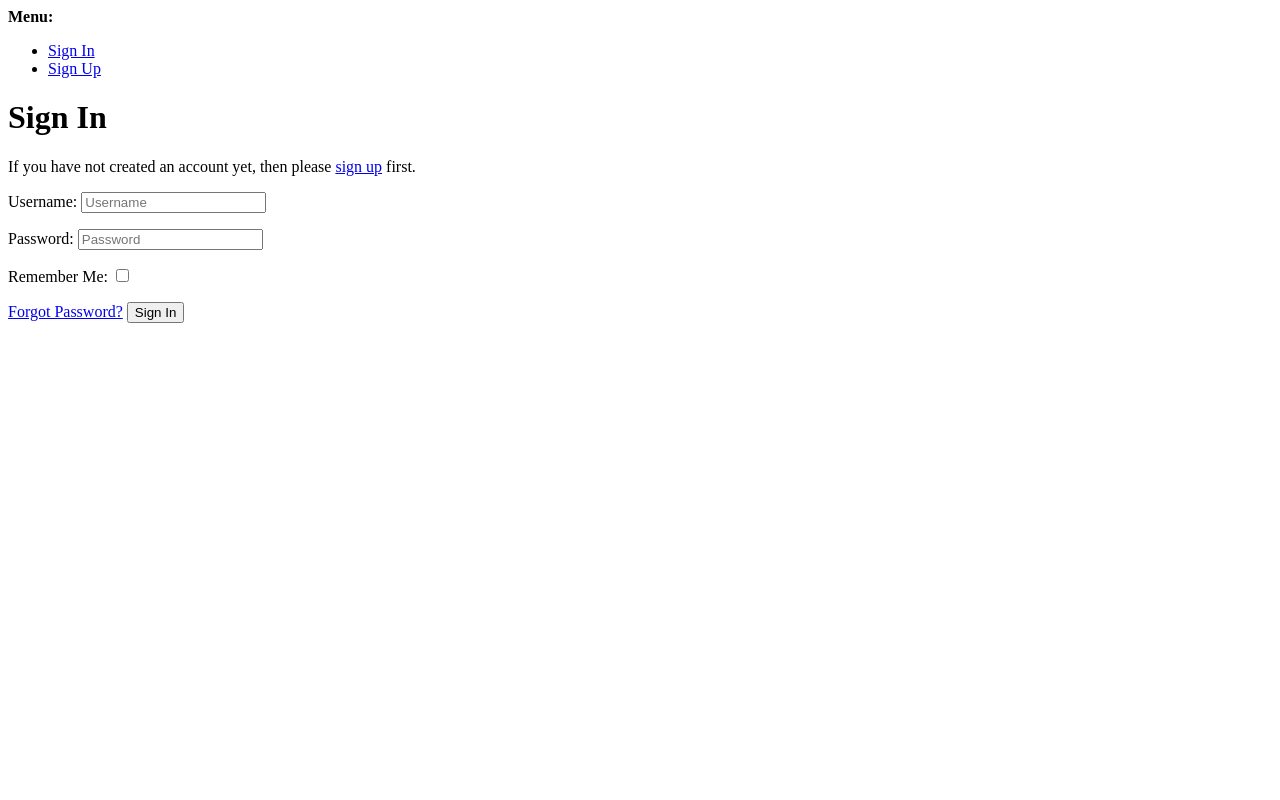
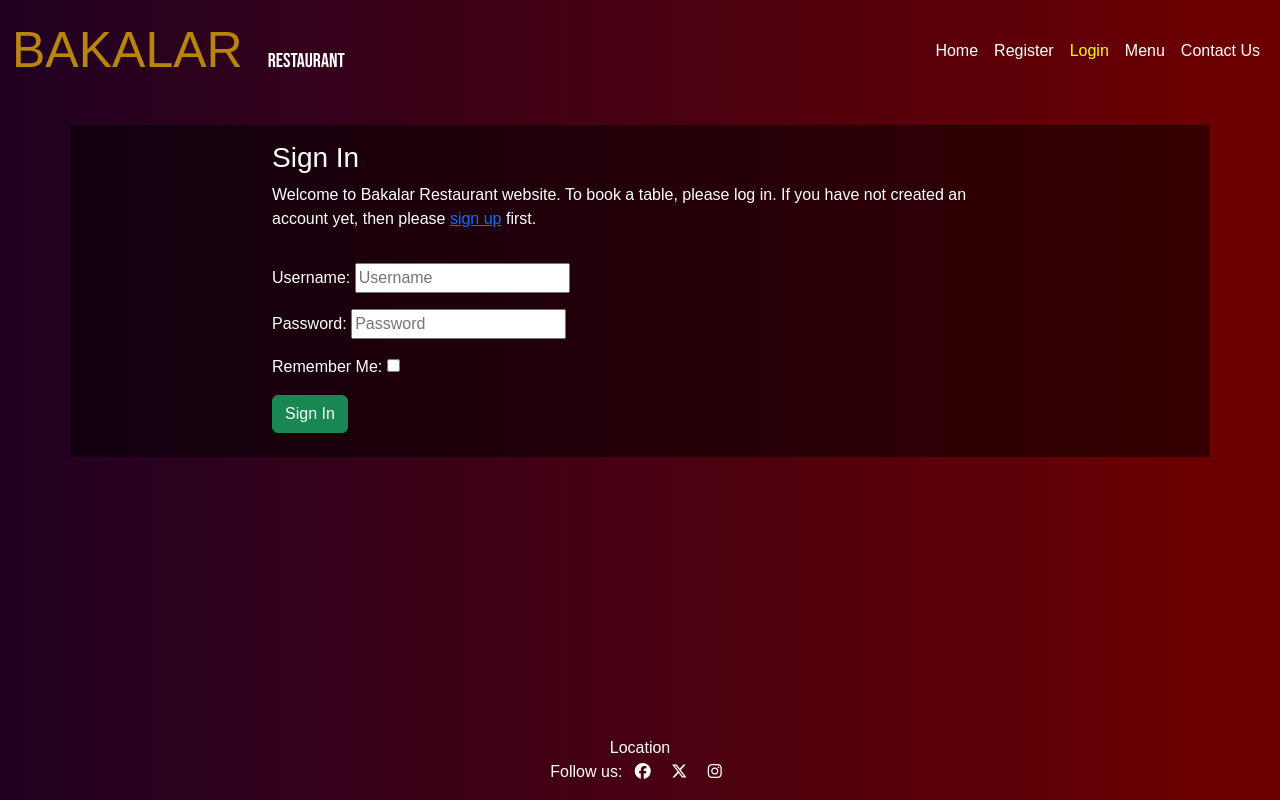
Before and after one commit to MiguelSanLeon/Bakalar-booking-app, a Django app: page /accounts/login/ in a window 1280 px wide. Run offline with Django 3.2, Linux system fonts and the light colour scheme; some libraries are stand-ins or nearby versions; some web fonts are replaced.

Commit message:
Fix Signup, login and logout html files

```diff
--- a/templates/account/login.html
+++ b/templates/account/login.html
@@ -1,4 +1,4 @@
-{% extends "account/base.html" %}
+{% extends "base.html" %}
 
 {% load i18n %}
 {% load account socialaccount %}
@@ -7,31 +7,21 @@
 
 {% block content %}
 
-<h1>{% trans "Sign In" %}</h1>
+<div class="container bg-custom my-4 pb-4">
+    <div class="row">
+        <div class="col-md-8 mt-3 offset-md-2">
 
-{% get_providers as socialaccount_providers %}
+            <h3>{% trans "Sign In" %}</h3>
 
-{% if socialaccount_providers %}
-<p>{% blocktrans with site.name as site_name %}Please sign in with one
-of your existing third party accounts. Or, <a href="{{ signup_url }}">sign up</a>
-for a {{ site_name }} account and sign in below:{% endblocktrans %}</p>
-
-<div class="socialaccount_ballot">
-
-  <ul class="socialaccount_providers">
-    {% include "socialaccount/snippets/provider_list.html" with process="login" %}
-  </ul>
-
-  <div class="login-or">{% trans 'or' %}</div>
-
+            <p>{% blocktrans %}Welcome to Bakalar Restaurant website. To book a
+              table, please log in. If you
+              have not created an account yet, then please
+              <a href="{{ signup_url }}">sign up</a> first.{% endblocktrans %}
+            </p>
         </div>
-
-{% include "socialaccount/snippets/login_extra.html" %}
-
-{% else %}
-<p>{% blocktrans %}If you have not created an account yet, then please
-<a href="{{ signup_url }}">sign up</a> first.{% endblocktrans %}</p>
-{% endif %}
+    </div>
+    <div class="row">
+        <div class="col-md-8 mt-3 offset-md-2">
 
             <form class="login" method="POST" action="{% url 'account_login' %}">
                 {% csrf_token %}
@@ -39,8 +29,10 @@ for a {{ site_name }} account and sign in below:{% endblocktrans %}</p>
                 {% if redirect_field_value %}
                 <input type="hidden" name="{{ redirect_field_name }}" value="{{ redirect_field_value }}" />
                 {% endif %}
-  <a class="button secondaryAction" href="{% url 'account_reset_password' %}">{% trans "Forgot Password?" %}</a>
-  <button class="primaryAction" type="submit">{% trans "Sign In" %}</button>
+                <button class="btn btn-success" type="submit">{% trans "Sign In" %}</button>
             </form>
+        </div>
+    </div>
+</div>
 
 {% endblock %}
--- a/templates/base.html
+++ b/templates/base.html
@@ -38,15 +38,15 @@
                         <a class="nav-link {% if request.path == '/' %}active{% endif %}" aria-current="page" href="{% url 'home' %}">Home</a>
                     </li>
                     {% if user.is_authenticated %}
-                    <li class="nav-item {% if request.path == '/logout/' %}active{% endif %}">
-                        <a class="nav-link {% if request.path == '/logout/' %}active{% endif %}" href="{% url 'account_logout' %}">Logout</a>
+                    <li class="nav-item {% if request.path == '/accounts/logout/' %}active{% endif %}">
+                        <a class="nav-link {% if request.path == '/accounts/logout/' %}active{% endif %}" href="{% url 'account_logout' %}">Logout</a>
                     </li>
                     {% else %}
-                    <li class="nav-item {% if request.path == '/signup/' %}active{% endif %}">
-                        <a class="nav-link {% if request.path == '/signup/' %}active{% endif %}" href="{% url 'account_signup' %}">Register</a>
+                    <li class="nav-item {% if request.path == '/accounts/signup/' %}active{% endif %}">
+                        <a class="nav-link {% if request.path == '/accounts/signup/' %}active{% endif %}" href="{% url 'account_signup' %}">Register</a>
                     </li>
-                    <li class="nav-item">
-                        <a class="nav-link {% if request.path == '/login/' %}active{% endif %}" href="{% url 'account_login' %}">Login</a>
+                    <li class="nav-item {% if request.path == '/accounts/login/' %}active{% endif %}">
+                        <a class="nav-link {% if request.path == '/accounts/login/' %}active{% endif %}" href="{% url 'account_login' %}">Login</a>
                     </li>
                     {% endif %}
                     <li class="nav-item {% if request.path == '/menu/' %}active{% endif %}">
```
Also changed, not shown: templates/account/logout.html (+14 -5 lines), templates/account/signup.html (+15 -4 lines). Lines whose indentation alone changed are shown as unchanged.
